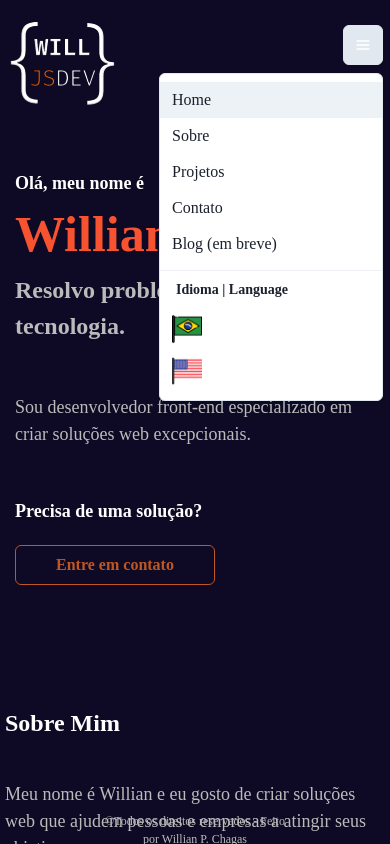
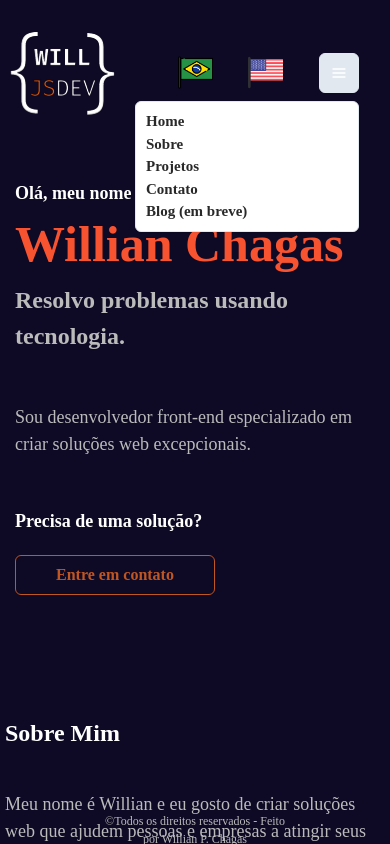
Before and after one commit to Willchagas/my-portfolio, a React (Create React App) app: page / in a window 390 px wide. Both pictures are taken after a click on the button "Options". Built offline with nearby package versions, Linux system fonts and the light colour scheme; a web font is replaced by a local one.

Commit message:
feat: translation button
Translation button was placed outside the mobile menu to be more visible

```diff
--- a/src/components/atoms/Link.js
+++ b/src/components/atoms/Link.js
@@ -17,3 +17,17 @@ LinkMenu.menu = ({ children, ...props }) => (
 )
 
 LinkMenu.menu.displayName = 'menu'
+
+LinkMenu.mobile = ({ children, ...props }) => (
+  <ChakraLink
+    color="brand.greyDark"
+    fontWeight="bold"
+    fontSize="15px"
+    ml="10px"
+    {...props}
+  >
+    {children}
+  </ChakraLink>
+)
+
+LinkMenu.menu.displayName = 'mobile'
--- a/src/components/molecules/Menu.js
+++ b/src/components/molecules/Menu.js
@@ -5,9 +5,6 @@ import {
   Image,
   Menu,
   MenuButton,
-  MenuDivider,
-  MenuGroup,
-  MenuItem,
   MenuList
 } from '@chakra-ui/react'
 import { LinkMenu, Translations } from 'components/atoms'
@@ -70,11 +67,35 @@ export const MainMenu = () => {
 export const MainMenuMobile = () => {
   const { language, handleLanguageChange } = useContext(LanguageContext)
   return (
-    <Flex w="100vw" display={['flex', 'none']}>
-      <Flex w="88%">
+    <Flex
+      w="100vw"
+      mt="10px"
+      display={['flex', 'none']}
+      alignContent="space-evenly"
+      alignItems="center"
+    >
+      <Flex w="40%">
         <Image boxSize="125px" src="/img/logo.svg" alt="logo" />
       </Flex>
-      <Flex w="12%" mt="25px">
+      <Flex w="50%" flexDir="row" justifyContent="space-evenly">
+        <Image
+          id="pt-flag"
+          boxSize="35px"
+          cursor="pointer"
+          src="/img/brazil.png"
+          alt="Português"
+          onClick={() => handleLanguageChange('pt')}
+        />
+        <Image
+          id="en-flag"
+          boxSize="35px"
+          cursor="pointer"
+          src="/img/unitedStates.png"
+          alt="English"
+          onClick={() => handleLanguageChange('en')}
+        />
+      </Flex>
+      <Flex w="20%">
         <Menu>
           <MenuButton
             as={IconButton}
@@ -84,36 +105,23 @@ export const MainMenuMobile = () => {
             color="brand.white"
           />
           <MenuList>
-            <MenuItem>Home</MenuItem>
-            <MenuItem>{Translations[language].menuLink2}</MenuItem>
-            <MenuItem>{Translations[language].menuLink3}</MenuItem>
-            <MenuItem>{Translations[language].menuLink4}</MenuItem>
-            <MenuItem>{Translations[language].menuLink5}</MenuItem>
-            <MenuDivider />
-            <MenuGroup title="Idioma | Language">
-              <MenuItem>
-                <Image
-                  id="pt-flag"
-                  boxSize="30px"
-                  mr="40px"
-                  cursor="pointer"
-                  src="/img/brazil.png"
-                  alt="Português"
-                  onClick={() => handleLanguageChange('pt')}
-                />
-              </MenuItem>
-              <MenuItem>
-                <Image
-                  id="en-flag"
-                  boxSize="30px"
-                  mr="40px"
-                  cursor="pointer"
-                  src="/img/unitedStates.png"
-                  alt="English"
-                  onClick={() => handleLanguageChange('en')}
-                />
-              </MenuItem>
-            </MenuGroup>
+            <Flex flexDir="column">
+              <LinkMenu.mobile color="brand.greyDark" href="#Home">
+                Home
+              </LinkMenu.mobile>
+              <LinkMenu.mobile href="#About">
+                {Translations[language].menuLink2}
+              </LinkMenu.mobile>
+              <LinkMenu.mobile href="#Projects">
+                {Translations[language].menuLink3}
+              </LinkMenu.mobile>
+              <LinkMenu.mobile href="#Contact">
+                {Translations[language].menuLink4}
+              </LinkMenu.mobile>
+              <LinkMenu.mobile href="#Blog">
+                {Translations[language].menuLink5}
+              </LinkMenu.mobile>
+            </Flex>
           </MenuList>
         </Menu>
       </Flex>
```
